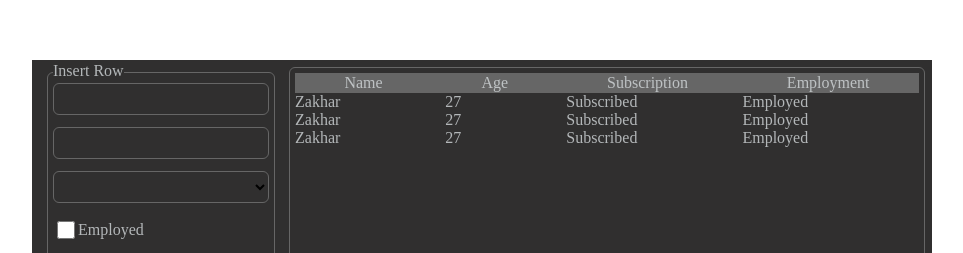
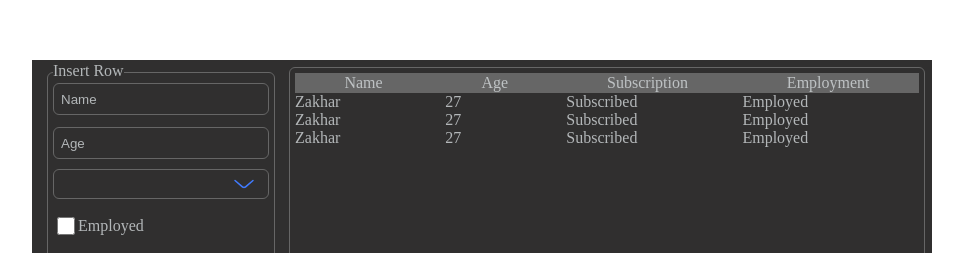
Before and after one commit to ZaxarShashkov/todo_list, a React (Create React App) app: page / in a window 1280 px wide. Shown: the part 165-418 px from the top of the page, without its empty margins (158-1121 px from the left). Built offline with nearby package versions, Linux system fonts and the light colour scheme.

Commit message:
add custom select

```diff
--- a/src/App.tsx
+++ b/src/App.tsx
@@ -5,34 +5,55 @@ import Form from './component/Form/Form';
 import cn from 'classnames';
 import { IData } from './interfaces/IData';
 
-const data: IData[] = [
-	{ name: 'Zakhar', age: 27, subscription: 'Subscribed', employment: 'Employed' },
-	{ name: 'Alex', age: 35, subscription: 'Other', employment: 'Unemployed' },
-	{ name: 'Denis', age: 25, subscription: 'Not Subscribed', employment: 'Employed' },
-	{ name: 'Kseniya', age: 23, subscription: 'Subscribed', employment: 'Employed' },
-	{ name: 'Mariya', age: 18, subscription: 'Other', employment: 'Unemployed' },
-	{ name: 'Dmitriy', age: 43, subscription: 'Not Subscribed', employment: 'Employed' },
-	{ name: 'Ivan', age: 39, subscription: 'Subscribed', employment: 'Employed' },
-	{ name: 'Viktor', age: 21, subscription: 'Other', employment: 'Unemployed' },
-];
+// const data: IData[] = [
+// 	{ name: 'Zakhar', age: 27, subscription: 'Subscribed', employment: 'Employed' },
+// 	{ name: 'Alex', age: 35, subscription: 'Other', employment: 'Unemployed' },
+// 	{ name: 'Denis', age: 25, subscription: 'Not Subscribed', employment: 'Employed' },
+// 	{ name: 'Kseniya', age: 23, subscription: 'Subscribed', employment: 'Employed' },
+// 	{ name: 'Mariya', age: 18, subscription: 'Other', employment: 'Unemployed' },
+// 	{ name: 'Dmitriy', age: 43, subscription: 'Not Subscribed', employment: 'Employed' },
+// 	{ name: 'Ivan', age: 39, subscription: 'Subscribed', employment: 'Employed' },
+// 	{ name: 'Viktor', age: 21, subscription: 'Other', employment: 'Unemployed' },
+// ];
 
 export const ThemeContext = createContext<any>(null);
 
 function App() {
-	const [theme, setTheme] = useState<any>(false);
+	const [data, setData] = useState<IData[]>([
+		{ name: 'Zakhar', age: 27, subscription: 'Subscribed', employment: 'Employed' },
+		{ name: 'Alex', age: 35, subscription: 'Other', employment: 'Unemployed' },
+		{ name: 'Denis', age: 25, subscription: 'Not Subscribed', employment: 'Employed' },
+		{ name: 'Kseniya', age: 23, subscription: 'Subscribed', employment: 'Employed' },
+		{ name: 'Mariya', age: 18, subscription: 'Other', employment: 'Unemployed' },
+		{ name: 'Dmitriy', age: 43, subscription: 'Not Subscribed', employment: 'Employed' },
+		{ name: 'Ivan', age: 39, subscription: 'Subscribed', employment: 'Employed' },
+		{ name: 'Viktor', age: 21, subscription: 'Other', employment: 'Unemployed' },
+	]);
+
+	const [theme, setTheme] = useState<boolean>(false);
 
 	const handleChangeTheme = () => {
 		setTheme(!theme);
 	};
-	console.log(theme);
 
 	useEffect(() => {
 		localStorage.setItem('data', JSON.stringify(data));
+		console.log(localStorage.getItem('data'));
+	}, [data]);
+
+	useEffect(() => {
+		getLocalStorage('data');
 	}, []);
 
-	useEffect(() => {
-		console.log(localStorage.getItem('data'));
-	});
+	const getLocalStorage = (key: string, defaultValue = null): string | null => {
+		const store: string | null = localStorage.getItem(key);
+
+		if (typeof store === 'string') {
+			return JSON.parse(store);
+		}
+
+		return defaultValue;
+	};
 
 	return (
 		<ThemeContext.Provider value={{ theme, handleChangeTheme }}>
--- a/src/component/Form/Form.module.scss
+++ b/src/component/Form/Form.module.scss
@@ -25,6 +25,14 @@
 		background-color: rgb(48, 47, 47);
 		&_light {
 			background-color: #fff;
+		}
+		&::placeholder {
+			color: rgba(215, 219, 222, 0.789);
+			padding-left: 5px;
+		}
+		&:hover,
+		&:focus {
+			border-color: green;
 		}
 	}
 	&__select {
--- a/src/component/Form/Form.tsx
+++ b/src/component/Form/Form.tsx
@@ -1,20 +1,35 @@
-import React, { useState, useContext } from 'react';
+import React, { useState, useContext, ChangeEvent, MouseEvent, createContext } from 'react';
 import { ThemeContext } from '../../App';
 import cn from 'classnames';
 import styles from './Form.module.scss';
+import Select from '../Select/Select';
+
+interface IValue {
+	name: string;
+	age: number | string;
+	subscription: string;
+}
+
+export const FormContext = createContext<any>(null);
 
 const Form = (): JSX.Element => {
-	// const [checked, setChecked] = useState<boolean>(false);
+	const [value, setValue] = useState<IValue>({ name: '', age: '', subscription: '' });
+	const { theme, handleChangeTheme } = useContext(ThemeContext);
 
-	// const onChange = () => {
-	// 	setChecked(!checked);
+	const onChangeName = (e: ChangeEvent<HTMLInputElement>) => {
+		setValue({ ...value, name: e.currentTarget.value });
+		console.log(value);
+	};
+	const onChangeAge = (e: ChangeEvent<HTMLInputElement>) => {
+		setValue({ ...value, age: e.currentTarget.value });
+	};
+
+	// const handleClick = (e: MouseEvent<HTMLInputElement>) => {
+	// 	setValue({ ...value, subscription: e.currentTarget.value });
 	// };
 
-	const { theme, handleChangeTheme } = useContext(ThemeContext);
-
-	console.log(theme);
-
 	return (
+		<FormContext.Provider value={{ value , setValue }}>
 			<div className={styles.form__container}>
 				<p
 					className={cn(styles.form__caption, {
@@ -28,6 +43,9 @@ const Form = (): JSX.Element => {
 							[styles.form__input_light]: theme,
 						})}
 						type='text'
+						placeholder='Name'
+						value={value.name}
+						onChange={(e) => onChangeName(e)}
 					/>
 					<input
 						className={cn(styles.form__input, {
@@ -35,14 +53,12 @@ const Form = (): JSX.Element => {
 						})}
 						style={{ marginTop: '12px' }}
 						type='text'
+						placeholder='Age'
+						value={value.age}
+						onChange={(e) => onChangeAge(e)}
 					/>
 					<div>
-					<select
-						className={cn(styles.form__select, {
-							[styles.form__select_light]: theme,
-						})}
-						name=''
-						id=''></select>
+						<Select />
 					</div>
 					<div className={styles.checkbox__container}>
 						<input
@@ -98,6 +114,7 @@ const Form = (): JSX.Element => {
 					</button>
 				</form>
 			</div>
+		</FormContext.Provider>
 	);
 };
 
--- /dev/null
+++ b/src/component/Select/Select.module.scss
@@ -0,0 +1,126 @@
+// @import '../../../styles/variables.scss';
+
+.select {
+	&__arrow,
+	&__arrowOpen {
+		position: absolute;
+		font-size: 0;
+		top: 50%;
+		right: 14px;
+		transform: translateY(-50%) rotate(0);
+		transition: transform 0.3s ease 0s;
+	}
+
+	&__arrowOpen {
+		transform: translateY(-50%) rotate(180deg);
+	}
+}
+
+.select {
+	font-family: 'Red Hat Display';
+	position: relative;
+	width: 250px;
+	&__container {
+		display: flex;
+		column-gap: 15px;
+		position: relative;
+		margin-top: 5px;
+	}
+	&__select {
+		position: relative;
+		flex: 1 0 120px;
+		height: 30px;
+		font-size: 14px;
+		line-height: 1.5;
+		border-radius: 6px;
+		background-color: rgb(48, 47, 47);
+		padding: 7px 0 0px 10px;
+		border: 1px solid rgb(102, 102, 102);
+		width: 100%;
+		font-weight: 400;
+		caret-color: green;
+		color: green;
+
+		cursor: pointer;
+
+		&_placeholder {
+			color: rgba(215, 219, 222, 0.789);
+		}
+
+		&:hover,
+		&:focus {
+			border-color: green;
+		}
+	}
+	&__input {
+		width: 100%;
+	}
+	&__date {
+		display: flex;
+		align-items: center;
+		column-gap: 7.5px;
+		img {
+			border-radius: 3px;
+			max-height: 21px;
+			width: 100%;
+			max-width: 21px;
+		}
+	}
+
+	&__dropdown {
+		position: absolute;
+		box-sizing: border-box;
+		display: flex;
+		flex-direction: column;
+		row-gap: 2px;
+		padding: 10px 6px;
+		max-height: 290px;
+		background-color: rgb(48, 47, 47);
+		border-radius: 0 0 15px 15px;
+		overflow-y: auto;
+		width: 217px;
+		z-index: 4;
+		&::-webkit-scrollbar {
+			width: 4px;
+			height: 18px;
+		}
+		&::-webkit-scrollbar-thumb {
+			border-radius: 10px;
+			width: 4px;
+			background: rgba(217, 217, 217, 1);
+		}
+	}
+
+	&__item {
+		display: flex;
+		justify-content: space-between;
+		padding: 9px 6px 9px 7.5px;
+		height: 25px;
+		font-weight: 400;
+		font-size: 16px;
+		line-height: 1.29;
+		color: rgba(215, 219, 222, 0.789);
+		cursor: pointer;
+		&_active {
+			color: green;
+		}
+		&:hover {
+			background: rgba(33, 33, 34, 0.789);
+			border-radius: 7px;
+		}
+		&:active {
+			color: rgba(33, 33, 34, 0.789);
+		}
+	}
+
+	&__date {
+		display: flex;
+		column-gap: 10px;
+		align-items: center;
+		img {
+			border-radius: 3px;
+			width: 100%;
+			max-width: 21px;
+		}
+	}
+}
--- /dev/null
+++ b/src/component/Select/Select.tsx
@@ -0,0 +1,151 @@
+import React, {
+	useState,
+	MouseEvent,
+	useEffect,
+	useRef,
+	DetailedHTMLProps,
+	HTMLAttributes,
+	useContext,
+} from 'react';
+
+import styles from './Select.module.scss';
+import cn from 'classnames';
+import { FormContext } from '../Form/Form';
+
+const Select = (): JSX.Element => {
+	const [isVisible, setIsVisible] = useState<boolean>(false);
+	const { value, setValue } = useContext(FormContext);
+
+	console.log(value);
+
+	const onVisible = () => {
+		setIsVisible((isVisible) => !isVisible);
+	};
+
+	const handleClick = (e: MouseEvent<HTMLDivElement>) => {
+		setValue({ ...value, subscription: e.currentTarget.dataset.value });
+		setIsVisible(false);
+	};
+
+	const positionRef = useRef<HTMLDivElement | null>(null);
+
+	useEffect(() => {
+		document.addEventListener('click', handleClickOutside, { capture: true });
+		return () => document.removeEventListener('click', handleClickOutside, { capture: true });
+	}, [handleClickOutside, isVisible]);
+
+	function handleClickOutside(e: any /*MouseEvent<HTMLElement>*/) {
+		const { current } = positionRef;
+		if (current && !current.contains(e.target as HTMLElement) && isVisible) {
+			setIsVisible(false);
+		}
+	}
+
+	return (
+		<div className={styles.select__container} ref={positionRef}>
+			<div className={styles.select}>
+				<div className={styles.select__container}>
+					<div className={styles.select__select} onClick={onVisible}>
+						<div className={styles.select__date}>
+							<span>{value.subscription}</span>
+						</div>
+						<div
+							className={cn({
+								[styles.select__arrowOpen]: isVisible,
+								[styles.select__arrow]: !isVisible,
+							})}>
+							<svg
+								width='20'
+								height='9'
+								viewBox='0 0 20 9'
+								fill='none'
+								xmlns='http://www.w3.org/2000/svg'>
+								<path
+									fillRule='evenodd'
+									clipRule='evenodd'
+									d='M0.433594 0.508411C0.705097 0.195587 1.17879 0.16209 1.49161 0.433594L8.9007 6.86403C9.49367 7.37867 10.5063 7.37867 11.0993 6.86403L18.5084 0.433594C18.8212 0.16209 19.2949 0.195587 19.5664 0.508411C19.8379 0.821235 19.8044 1.29493 19.4916 1.56643L12.0825 7.99686C10.9255 9.00106 9.07453 9.00106 7.9175 7.99686L0.508411 1.56643C0.195587 1.29493 0.16209 0.821235 0.433594 0.508411Z'
+									fill='#407BFF'
+								/>
+							</svg>
+						</div>
+					</div>
+				</div>
+				{isVisible && (
+					<div className={styles.select__dropdown}>
+						<React.Fragment key={'First new'}>
+							<div
+								className={styles.select__item}
+								data-value='Subscribed'
+								onClick={(e) => handleClick(e)}>
+								<div className={styles.select__date}>Subscribed</div>
+								{value.subscription === 'Subscribed' ? (
+									<svg
+										width='18'
+										height='18'
+										viewBox='0 0 18 18'
+										fill='none'
+										xmlns='http://www.w3.org/2000/svg'>
+										<path
+											fillRule='evenodd'
+											clipRule='evenodd'
+											d='M16.8687 3.66222C17.0552 3.86582 17.0414 4.1821 16.8378 4.36865L5.92408 14.3687C5.73294 14.5438 5.43965 14.5438 5.24851 14.3687L1.16222 10.6245C0.95862 10.4379 0.944801 10.1216 1.13135 9.91803C1.31791 9.71443 1.63419 9.70062 1.83779 9.88717L5.5863 13.3218L16.1622 3.63135C16.3658 3.4448 16.6821 3.45862 16.8687 3.66222Z'
+											fill='#407BFF'
+										/>
+									</svg>
+								) : null}
+							</div>
+						</React.Fragment>
+						<React.Fragment key={'Old ones first'}>
+							<div
+								className={styles.select__item}
+								onClick={(e) => handleClick(e)}
+								data-value='Not Subscribed'>
+								<div className={styles.select__date}>Not Subscribed</div>
+								{value.subscription === 'Not Subscribed' ? (
+									<svg
+										width='18'
+										height='18'
+										viewBox='0 0 18 18'
+										fill='none'
+										xmlns='http://www.w3.org/2000/svg'>
+										<path
+											fillRule='evenodd'
+											clipRule='evenodd'
+											d='M16.8687 3.66222C17.0552 3.86582 17.0414 4.1821 16.8378 4.36865L5.92408 14.3687C5.73294 14.5438 5.43965 14.5438 5.24851 14.3687L1.16222 10.6245C0.95862 10.4379 0.944801 10.1216 1.13135 9.91803C1.31791 9.71443 1.63419 9.70062 1.83779 9.88717L5.5863 13.3218L16.1622 3.63135C16.3658 3.4448 16.6821 3.45862 16.8687 3.66222Z'
+											fill='#407BFF'
+										/>
+									</svg>
+								) : null}
+							</div>
+						</React.Fragment>
+						<React.Fragment key={'Other'}>
+							<div
+								className={styles.select__item}
+								onClick={(e) => handleClick(e)}
+								data-value='Other'>
+								<div className={styles.select__date}>Other</div>
+								{value.subscription === 'Other' ? (
+									<svg
+										width='18'
+										height='18'
+										viewBox='0 0 18 18'
+										fill='none'
+										xmlns='http://www.w3.org/2000/svg'>
+										<path
+											fillRule='evenodd'
+											clipRule='evenodd'
+											d='M16.8687 3.66222C17.0552 3.86582 17.0414 4.1821 16.8378 4.36865L5.92408 14.3687C5.73294 14.5438 5.43965 14.5438 5.24851 14.3687L1.16222 10.6245C0.95862 10.4379 0.944801 10.1216 1.13135 9.91803C1.31791 9.71443 1.63419 9.70062 1.83779 9.88717L5.5863 13.3218L16.1622 3.63135C16.3658 3.4448 16.6821 3.45862 16.8687 3.66222Z'
+											fill='#407BFF'
+										/>
+									</svg>
+								) : null}
+							</div>
+						</React.Fragment>
+					</div>
+				)}
+			</div>
+		</div>
+	);
+};
+
+export default Select;
```
Lines whose indentation alone changed are shown as unchanged.
